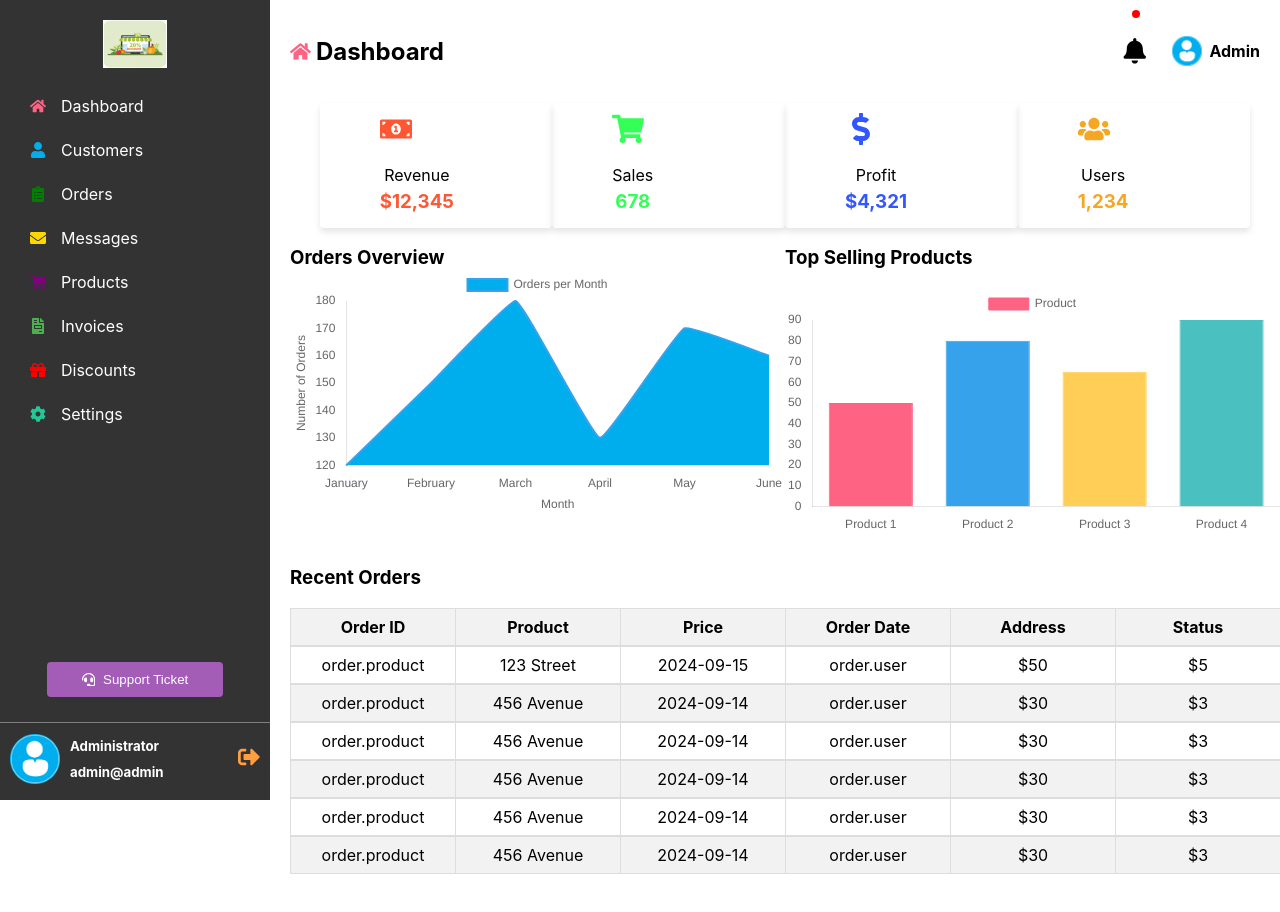
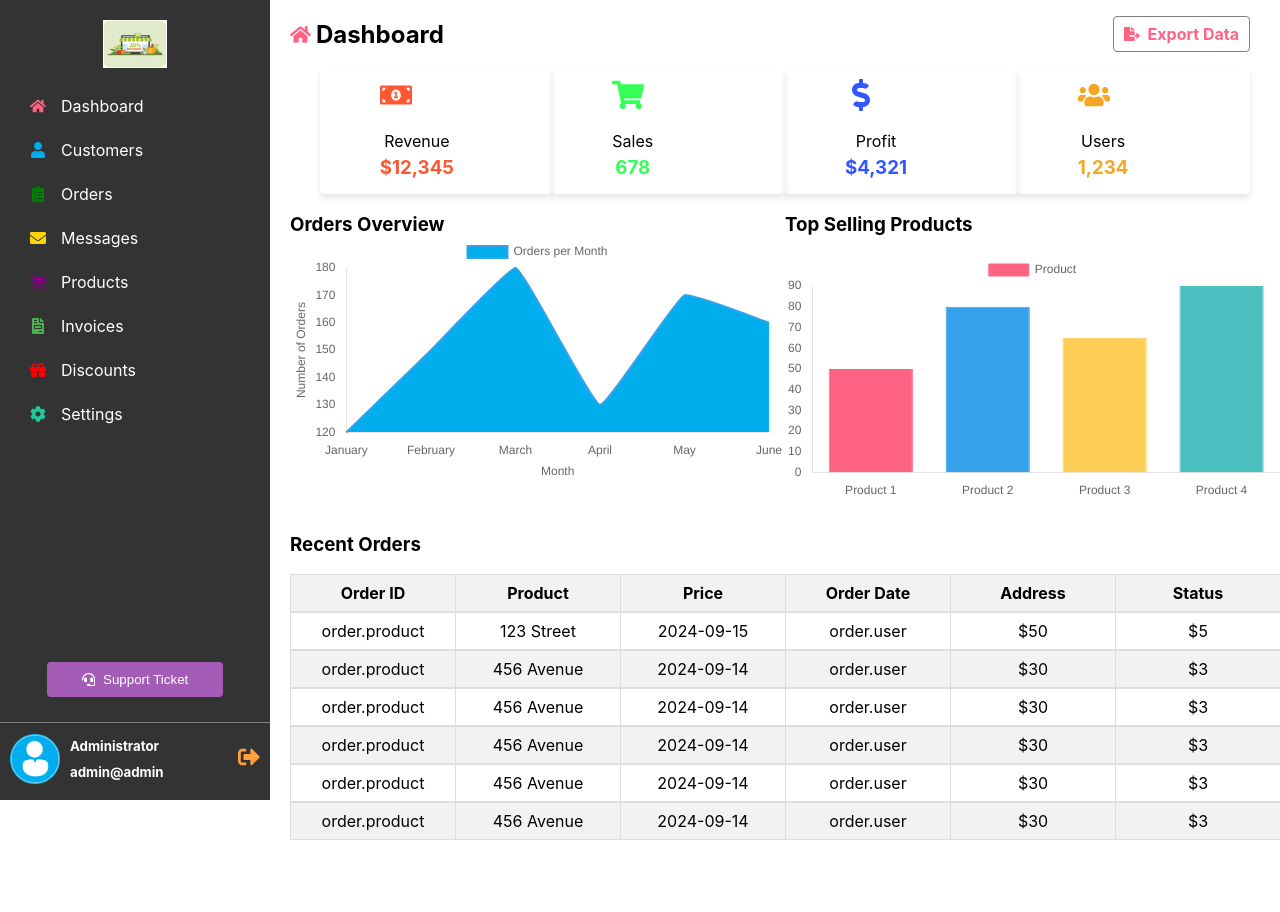
Before and after one commit to Ombito/Admin-dashboard, a React (Create React App) app: page / in a window 1280 px wide. Shown: the top 912 px of the page. Built offline with nearby package versions, Linux system fonts and the light colour scheme.

Commit message:
Fix: sidebar

```diff
--- a/src/components/Home/home.css
+++ b/src/components/Home/home.css
@@ -13,6 +13,32 @@
 .navbar-div {
   display: flex;
   justify-content: space-between;
+}
+.export-button {
+  display: flex;
+  align-items: center;
+  color: #ff6384;
+  border: 1px solid gray;
+  border-radius: 4px;
+  padding: 7px 10px;
+  font-weight: bold;
+  cursor: pointer;
+  margin: auto 0;
+  margin-right: 30px;
+  transition: background-color 0.3s ease;
+}
+
+.export-button:hover {
+  background-color: #45a049;
+  color: #fff;
+  .export-icon {
+    color: #fff;
+  }
+}
+
+.export-icon {
+  color: #ff6384;
+  margin-right: 8px;
 }
 .dashboard-hero {
   width: 100%;
--- a/src/components/Home/home.jsx
+++ b/src/components/Home/home.jsx
@@ -3,7 +3,7 @@ import Barchart from '../Barchart/barchart';
 import Piechart from '../Piechart/piechart';
 import Linegraph from '../Linegraph/linegraph';
 import './home.css';
-import { FaMoneyBillAlt, FaShoppingCart, FaDollarSign, FaUsers, FaHome } from 'react-icons/fa';
+import { FaMoneyBillAlt, FaShoppingCart, FaDollarSign, FaUsers, FaHome, FaFileExport } from 'react-icons/fa';
 import user from "../../Assets/user.jpg";
 import { FaBell } from 'react-icons/fa';
 import data from '../data.json';
@@ -103,15 +103,9 @@ const Home = () => {
         <div style={{display: 'flex', gap: '5px', alignItems: 'center'}}>
           <FaHome color='#ff6384' fontSize={25}/><h2>Dashboard</h2>
         </div>
-        <div className='sidebar-username'>
-          <div className="notification-icon-container">
-            <FaBell className="notification-icon" />
-            <div className="notification-dot"></div>
-          </div>
-          <div className="admin-profile">
-            <img src={user} alt="avatar" />
-            <h4>Admin</h4>
-          </div>
+        <div className="export-button">
+          <FaFileExport className="export-icon" />
+          <span>Export Data</span>
         </div>
       </div>
       <div style={{display: 'flex', width: '100%', height: '100%'}}>
```
